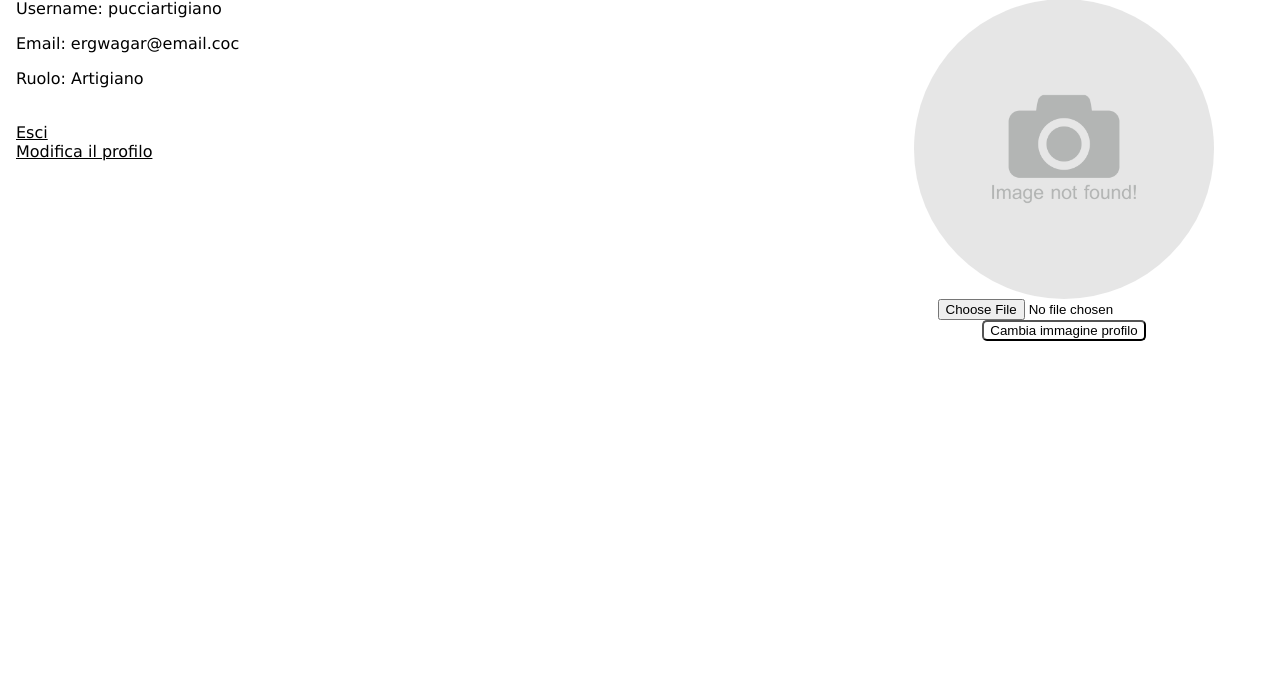
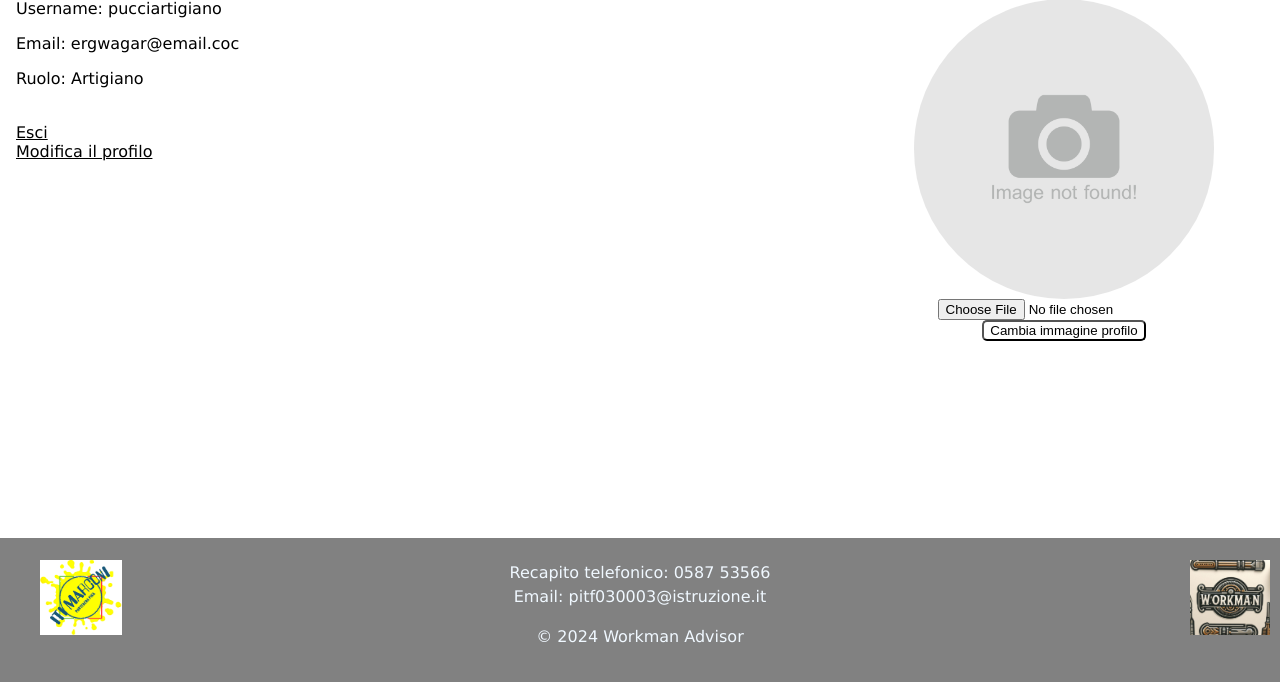
Before and after one commit to Samu221/progettoGPO, a PHP site: page /progettoGPO/account.php in a window 1280 px wide. Shown: the part 118-800 px from the top of the page. Run offline with PHP 8.4, Linux system fonts and the light colour scheme; a user stored in the database is signed in; data comes from the database, SQL or seed files in the repository.

Commit message:
aggiunto footer, inserimento immagine profilo e altro migliorie

```diff
--- a/account.php
+++ b/account.php
@@ -79,5 +79,21 @@
             <div><input type="submit" value="Cambia immagine profilo"></div>
         </form>
     </div>
+    <br>
+    <footer>
+            <div class="containerf">
+                <div class="logo-left">
+                    <img src="./img/LogoITI.png" alt="Logo" width="auto" height="150%">
+                </div>
+                <div class="contact-info">
+                    <p>Recapito telefonico: 0587 53566</p>
+                    <p>Email: pitf030003@istruzione.it</p>
+                </div>
+                <div class="logo-right">
+                    <img src="./img/logo.jpeg" alt="Logo" width="auto" height="150%">
+                </div>
+            </div>
+            <p>&copy; 2024 Workman Advisor</p>
+        </footer>
 </body>
 </html>
--- a/stili/stile_account.css
+++ b/stili/stile_account.css
@@ -113,6 +113,48 @@
     border: 1px solid black;
 }
 
+footer {
+    background-color: #818181;
+    padding: 20px 0;
+    text-align: center;
+    color: aliceblue;
+
+    position: fixed;
+    bottom: 0;
+    left: 0;
+    right: 0;
+
+}
+
+.containerf {
+    display: flex;
+    justify-content: space-between;
+    align-items: center;
+    max-width: 1200px;
+    margin: 0 auto;
+    padding: 0 20px;
+}
+
+.logo-left, .logo-right {
+    flex: 0 0 auto;
+    width: 50px;
+    height: 50px;
+}
+
+.contact-info {
+    flex: 1 1 auto;
+    text-align: center;
+}
+
+.contact-info p {
+    margin: 5px 0;
+}
+
+.footer p {
+    margin: 10px 0 0;
+}
+
+
 /* Basic responsive adjustments */
 @media (max-width: 768px) {
     body{
--- a/stili/stile_bottega.css
+++ b/stili/stile_bottega.css
@@ -38,7 +38,8 @@
 }
 .immagine-commento{
     border-radius: 50%;
-    width: 100%;
+    width: 35px;
+    height: 35px;
     margin-right: 5px;
     margin: auto;
 }
--- a/stili/stile_home.css
+++ b/stili/stile_home.css
@@ -116,7 +116,6 @@
     text-align: center;
     position: relative;
     color: aliceblue;
-    flex-shrink: 0;
 }
 
 .containerf {
```
Also changed, not shown: bottega.php (+17 -4 lines), home.php (+7 -4 lines), salvati.php (+6 -5 lines), img/LogoITI.png (added).
